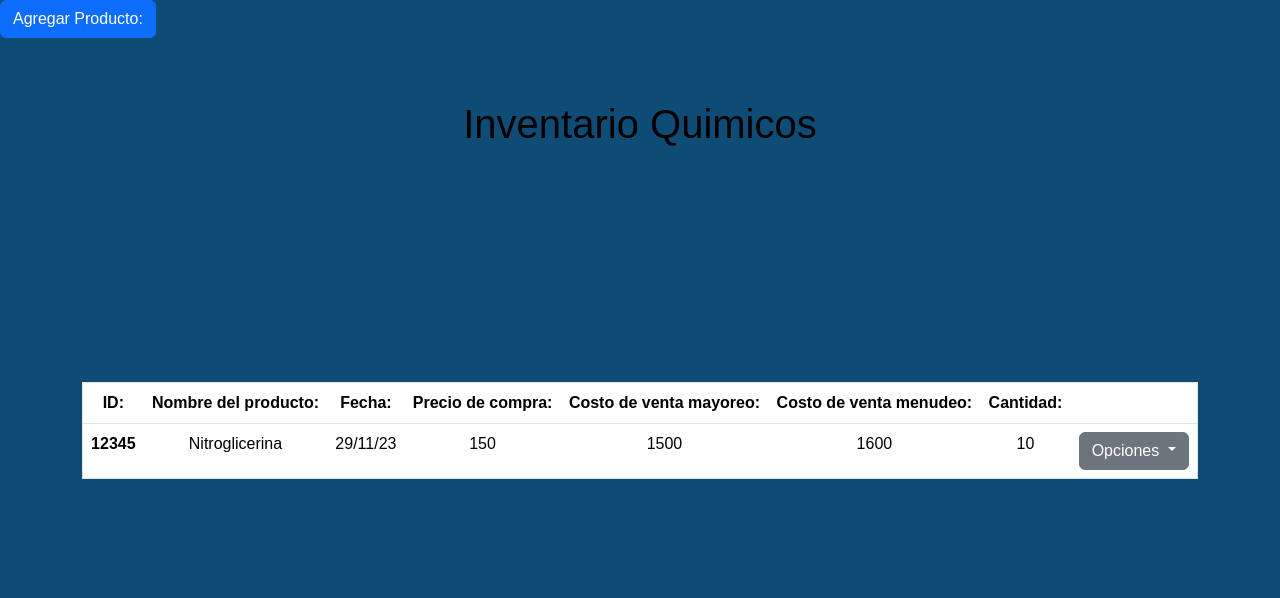
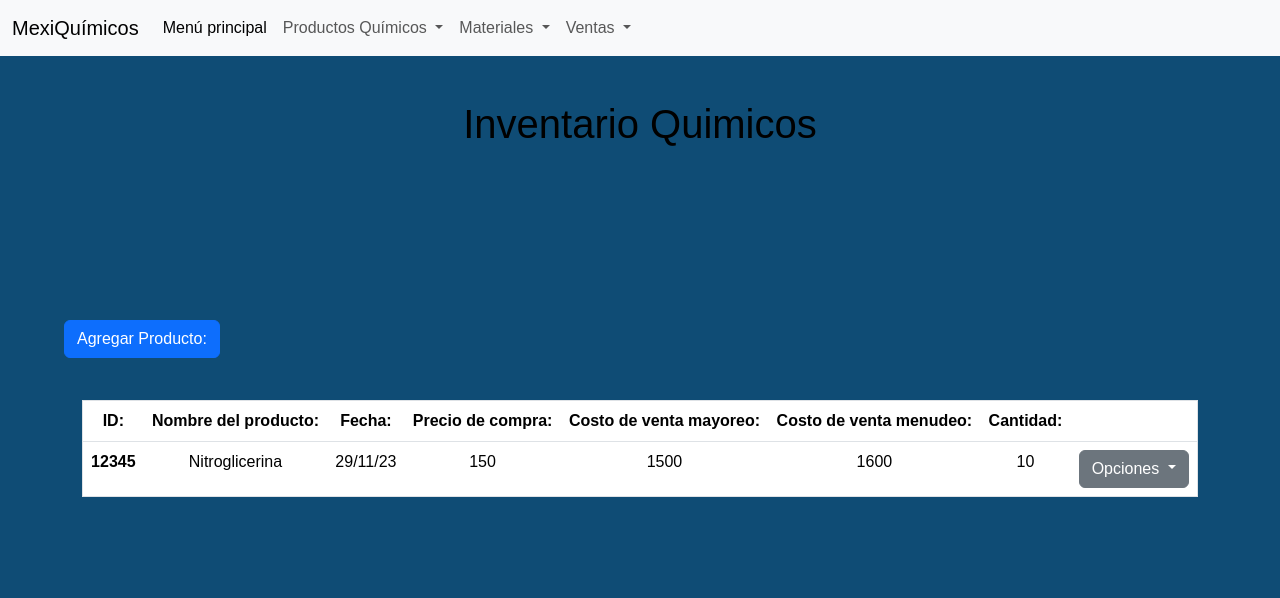
Before and after one commit to iDiv3r/MexiQuimicosIsay, a PHP site: page /inventarioQuimicos.php in a window 1280 px wide. Shown: the top 598 px of the page. Before the commit the page ends 479 px from the top, so only its background shows below. Run offline with PHP 8.4, Linux system fonts and the light colour scheme.

Commit message:
Acomodar Modales de Kevin y Comentarios

```diff
--- a/css/inventario.css
+++ b/css/inventario.css
@@ -5,6 +5,11 @@
     color: #9bcee9;
     margin: 0;
     background-color: #0f4c75;
+}
+.owo{
+    position:absolute;
+    top:40%;
+    left:5%;
 }
 .titulo{
     position: absolute;
--- a/inventarioQuimicos.php
+++ b/inventarioQuimicos.php
@@ -8,11 +8,68 @@
     <title>Inventario</title>
 </head>
 <body class="UwU">
-    <button class="btn btn-primary" data-bs-toggle="modal" data-bs-target="#Crear">
+
+        <nav class="navbar navbar-expand-lg bg-body-tertiary">
+                    <div class="container-fluid">
+                        <a class="navbar-brand" href="#">MexiQuímicos</a>
+                        <button class="navbar-toggler" type="button" data-bs-toggle="collapse" data-bs-target="#navbarSupportedContent" aria-controls="navbarSupportedContent" aria-expanded="false" aria-label="Toggle navigation">
+                            <span class="navbar-toggler-icon"></span>
+                        </button>
+                            <div class="collapse navbar-collapse" id="navbarSupportedContent">
+                            <ul class="navbar-nav me-auto mb-2 mb-lg-0">
+                                <li class="nav-item">
+                                <a class="nav-link active" aria-current="page" href="#">Menú principal</a>
+                                </li>
+                                <li class="nav-item dropdown">
+                                <a class="nav-link dropdown-toggle" href="#" role="button" data-bs-toggle="dropdown" aria-expanded="false">
+                                    Productos Químicos
+                                </a>
+                                <ul class="dropdown-menu">
+                                    <li><a class="dropdown-item" href="#">Consultar Productos</a></li>
+                                    <li><a class="dropdown-item" href="#">Agregar Productos</a></li>
+                                    <li><a class="dropdown-item" href="#">Modificar Productos</a></li>
+                                    <li><a class="dropdown-item" href="#">Eliminar Productos</a></li>
+                                </ul>
+                                </li>
+                                <li class="nav-item dropdown">
+                                <a class="nav-link dropdown-toggle" href="#" role="button" data-bs-toggle="dropdown" aria-expanded="false">
+                                    Materiales
+                                </a>
+                                <ul class="dropdown-menu">
+                                    <li><a class="dropdown-item" href="#">Consultar Materiales</a></li>
+                                    <li><a class="dropdown-item" href="#">Agregar Materiales</a></li>
+                                    <li><a class="dropdown-item" href="#">Modificar Materiales</a></li>
+                                    <li><a class="dropdown-item" href="#">Eliminar Materiales</a></li>
+                                </ul>
+                                </li>
+                                <li class="nav-item dropdown">
+                                    <a class="nav-link dropdown-toggle" href="#" role="button" data-bs-toggle="dropdown" aria-expanded="false">
+                                        Ventas
+                                    </a>
+                                    <ul class="dropdown-menu">
+                                        <li><a class="dropdown-item" href="#">Guardar y consultar</a></li>
+                                        <li><a class="dropdown-item" href="#">Crear reporte de ventas</a></li>
+                                        <li><a class="dropdown-item" href="#">Crear ticket de venta</a></li>
+                                    </ul>
+                                    </li>
+
+                            </ul>
+                                <button class="bg-body-tertiary border-0 ">
+                                    <i class="fa-solid fa-user fa-xl"></i>
+                                </button>
+                    </div></div>
+            </nav>
+
+    </div>
+
+
+    <!--Titulo-->
+<h1 class="titulo"> Inventario Quimicos </h1>
+
+    <button class="btn btn-primary owo" data-bs-toggle="modal" data-bs-target="#Crear">
         Agregar Producto:
     </button>
-    <!--Titulo-->
-<h1 class="titulo"> Inventario Quimicos </h1>
+
     <!--contenedor de la tabla-->
     <div class="container">
         <table class="table">
@@ -51,7 +108,9 @@
             </tr>
         </tbody>
         </table>
+
         <!-- Modals de quimicos -->
+
         <!-- Editar productos -->
         <div class="modal fade" id="Editar" tabindex="-1" role="dialog" aria-labelledby="editModalLabel" aria-hidden="true">
             <div class="modal-dialog modal-dialog-centered modal-xl" role="document" >
@@ -109,6 +168,7 @@
             </div>
         </div>
         </div>
+        <!-- Final del modal Editar Producto-->
 
         <!-- Borrar producto -->
         <div class="modal fade" id="Borrar"  data-bs-backdrop="static" data-bs-keyboard="false" tabindex="-1" aria-labelledby="staticBackdropLabel" aria-hidden="true">
@@ -133,11 +193,10 @@
 
     </div>
     </div>
-</div>
+    </div>
+    <!-- Final del modal Eliminar Producto-->
 
-
-        <!--Modals-->
-    <!--Primero en modal es donde vamos a darle una id para llamarla despues-->
+    <!-- Modal Crear Producto -->
     <div class="modal" id="Crear" >
         <div class="modal-dialog modal-dialog-centered modal-lg" >
             <div class="modal-content">
@@ -192,6 +251,7 @@
         </div>
     </div>
     </div>
-        <script src="https://cdn.jsdelivr.net/npm/bootstrap@5.3.2/dist/js/bootstrap.bundle.min.js" integrity="sha384-C6RzsynM9kWDrMNeT87bh95OGNyZPhcTNXj1NW7RuBCsyN/o0jlpcV8Qyq46cDfL" crossorigin="anonymous"></script>
+    <!-- Final del modal Crear Producto-->
+    <script src="https://cdn.jsdelivr.net/npm/bootstrap@5.3.2/dist/js/bootstrap.bundle.min.js" integrity="sha384-C6RzsynM9kWDrMNeT87bh95OGNyZPhcTNXj1NW7RuBCsyN/o0jlpcV8Qyq46cDfL" crossorigin="anonymous"></script>
 </body>
 </html>
```
